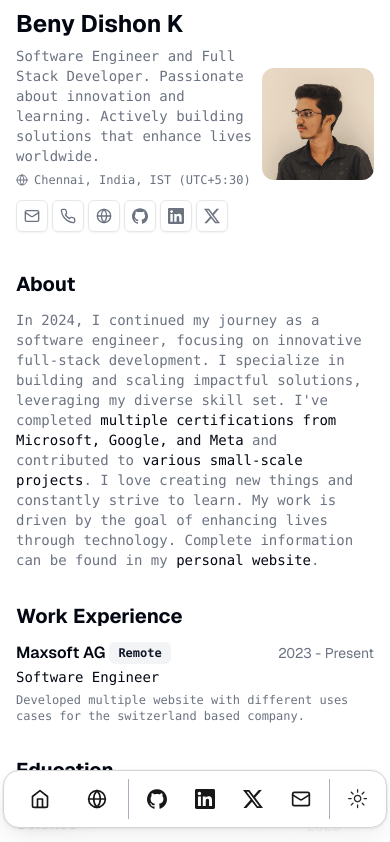
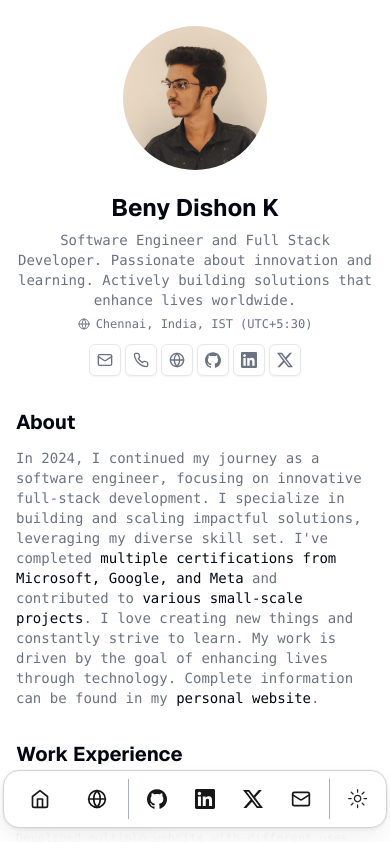
Before and after one commit to BenyD/beny-cv, a Next.js app: page / in a window 390 px wide. Shown: the top 842 px of the page. Built offline with nearby package versions, Linux system fonts and the light colour scheme.

Commit message:
Top Section

```diff
--- a/src/app/page.tsx
+++ b/src/app/page.tsx
@@ -44,23 +44,35 @@ export default function Page() {
   }, []);
 
   return (
-    <main className="container relative mx-auto scroll-my-12 overflow-auto p-4 md:p-16">
+    <main className="container relative mx-auto scroll-my-12 overflow-auto p-4 pt-8 md:p-16">
       <section className="mx-auto w-full max-w-2xl space-y-8 bg-white dark:bg-neutral-900">
-        <div className="flex items-center justify-between">
-          <div className="flex-1 space-y-1.5">
+        <div className="flex flex-col items-center justify-between md:flex-row">
+          <BlurFade delay={BLUR_FADE_DELAY * 6}>
+            <Avatar className="mb-6 size-36 md:mb-0 md:size-28">
+              <Image
+                alt={RESUME_DATA.name}
+                src="/avatar.jpg"
+                width={144}
+                height={144}
+                className="rounded-full"
+              />
+              <AvatarFallback>{RESUME_DATA.initials}</AvatarFallback>
+            </Avatar>
+          </BlurFade>
+          <div className="flex-1 space-y-1.5 text-center md:text-left">
             <BlurFadeText
               delay={BLUR_FADE_DELAY}
-              className="text-2xl font-bold dark:text-white"
+              className="text-2xl font-bold w-full text-center md:text-left dark:text-white"
               yOffset={8}
               text={RESUME_DATA.name}
             />
             <BlurFadeText
-              className="max-w-md text-pretty font-mono text-sm text-muted-foreground dark:text-neutral-400"
+              className="max-w-md mx-auto md:mx-0 text-pretty font-mono text-sm text-muted-foreground dark:text-neutral-400"
               delay={BLUR_FADE_DELAY * 2}
               text={RESUME_DATA.about}
             />
             <BlurFade delay={BLUR_FADE_DELAY * 3}>
-              <p className="max-w-md items-center text-pretty font-mono text-xs text-muted-foreground dark:text-neutral-400">
+              <p className="max-w-md mx-auto md:mx-0 items-center text-pretty font-mono text-xs text-muted-foreground dark:text-neutral-400">
                 <a
                   className="inline-flex gap-x-1.5 align-baseline leading-none hover:underline"
                   href={RESUME_DATA.locationLink}
@@ -74,7 +86,7 @@ export default function Page() {
               </p>
             </BlurFade>
             <BlurFade delay={BLUR_FADE_DELAY * 4}>
-              <div className="flex gap-x-1 pt-1 font-mono text-sm text-muted-foreground dark:text-neutral-400">
+              <div className="flex justify-center gap-x-1 pt-1 font-mono text-sm text-muted-foreground dark:text-neutral-400 md:justify-start">
                 {RESUME_DATA.contact.email && (
                   <Button
                     className="size-8 dark:border-neutral-700 dark:bg-neutral-900 hover:dark:bg-neutral-700"
@@ -126,34 +138,7 @@ export default function Page() {
                 ))}
               </div>
             </BlurFade>
-            <BlurFade delay={BLUR_FADE_DELAY * 5}>
-              <div className="hidden flex-col gap-x-1 font-mono text-sm text-muted-foreground dark:text-neutral-400">
-                {RESUME_DATA.contact.email && (
-                  <a href={`mailto:${RESUME_DATA.contact.email}`}>
-                    <span className="underline">
-                      {RESUME_DATA.contact.email}
-                    </span>
-                  </a>
-                )}
-                {RESUME_DATA.contact.tel && (
-                  <a href={`tel:${RESUME_DATA.contact.tel}`}>
-                    <span className="underline">{RESUME_DATA.contact.tel}</span>
-                  </a>
-                )}
-              </div>
-            </BlurFade>
           </div>
-          <BlurFade delay={BLUR_FADE_DELAY * 6}>
-            <Avatar className="size-28">
-              <Image
-                alt={RESUME_DATA.name}
-                src="/avatar.jpg"
-                width={112}
-                height={112}
-              />
-              <AvatarFallback>{RESUME_DATA.initials}</AvatarFallback>
-            </Avatar>
-          </BlurFade>
         </div>
         <Section>
           <BlurFade delay={BLUR_FADE_DELAY * 7}>
--- a/src/components/magicui/blur-fade-text.tsx
+++ b/src/components/magicui/blur-fade-text.tsx
@@ -35,7 +35,7 @@ const BlurFadeText = ({
 
   if (animateByCharacter) {
     return (
-      <div className="flex">
+      <div className={cn("flex", className)}>
         <AnimatePresence>
           {characters.map((char, i) => (
             <motion.span
@@ -49,7 +49,7 @@ const BlurFadeText = ({
                 delay: delay + i * characterDelay,
                 ease: "easeOut",
               }}
-              className={cn("inline-block", className)}
+              className="inline-block"
               style={{ width: char.trim() === "" ? "0.2em" : "auto" }}
             >
               {char}
@@ -61,7 +61,7 @@ const BlurFadeText = ({
   }
 
   return (
-    <div className="flex">
+    <div className={cn("flex", className)}>
       <AnimatePresence>
         <motion.span
           initial="hidden"
@@ -73,7 +73,7 @@ const BlurFadeText = ({
             delay,
             ease: "easeOut",
           }}
-          className={cn("inline-block", className)}
+          className="inline-block w-full"
         >
           {text}
         </motion.span>
```
